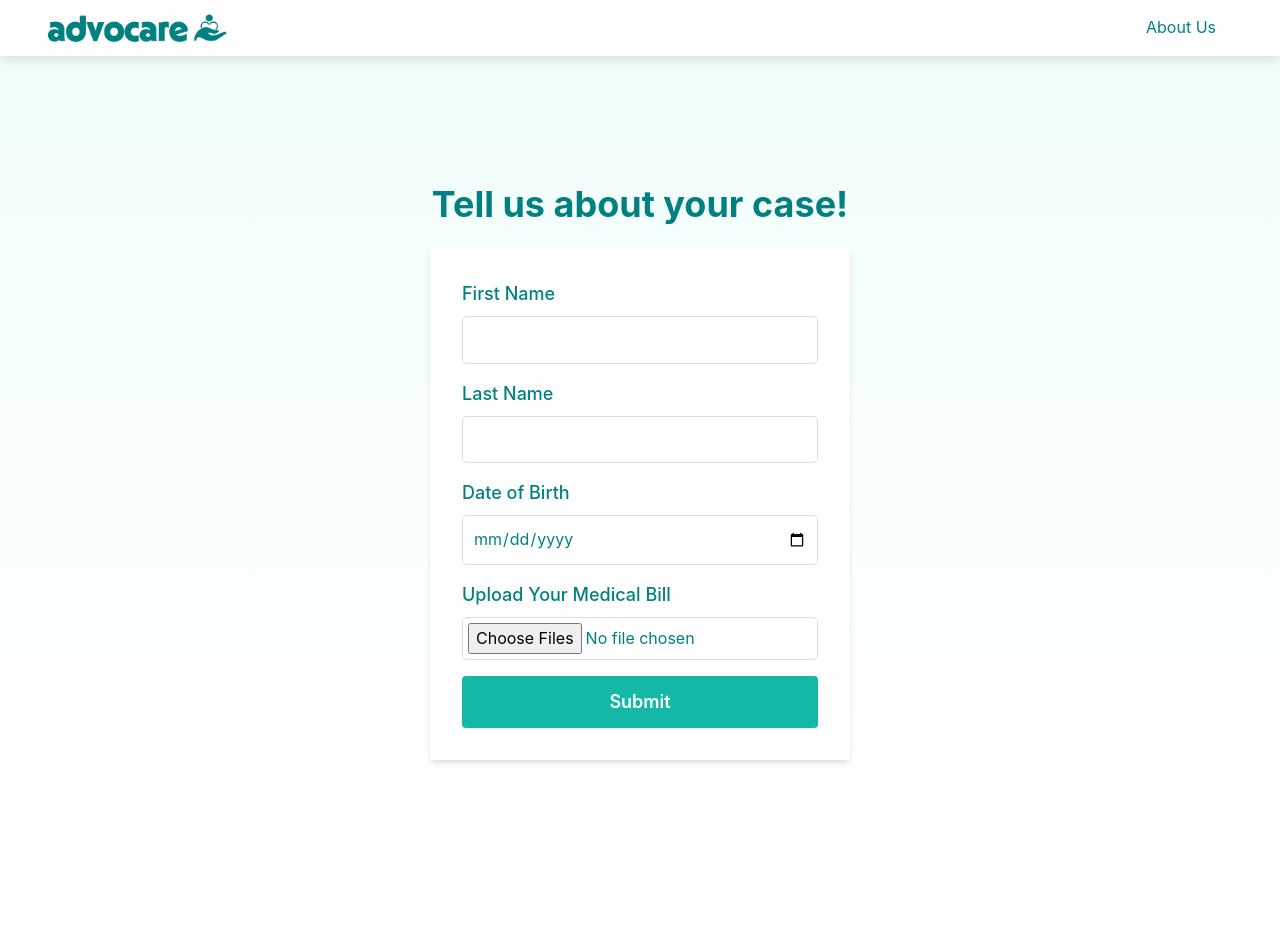
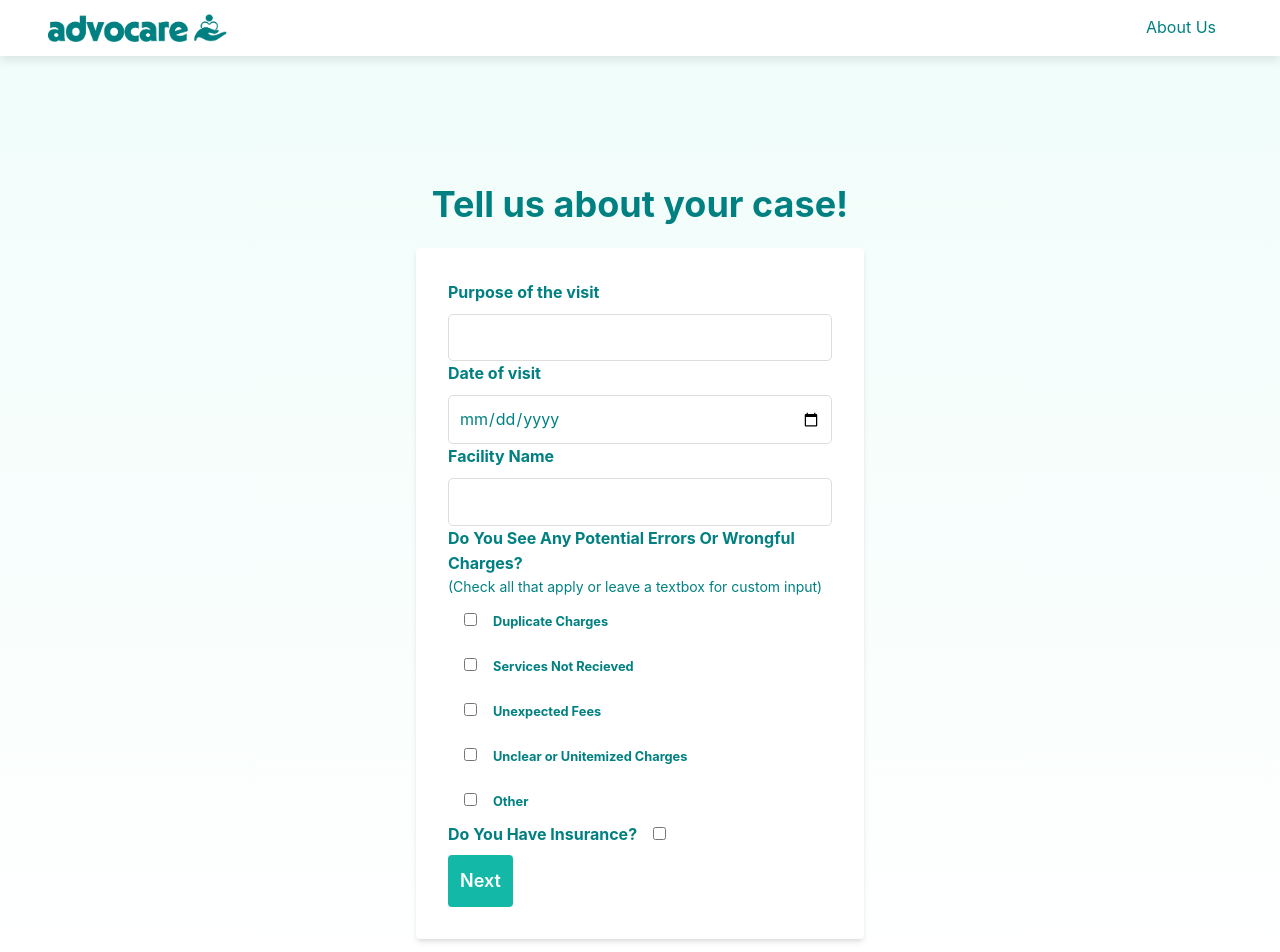
Before and after one commit to min-kim123/advocare, a Next.js app: page /form in a window 1280 px wide. Shown: the top 952 px of the page. Before the commit the page ends 856 px from the top, so only its background shows below. Built offline with nearby package versions, Linux system fonts and the light colour scheme.

Commit message:
visit quesitonnaire

```diff
--- a/src/app/testform/page.jsx
+++ /dev/null
@@ -1,7 +0,0 @@
-'use client'
-import VisitQuestionnaire from '@/src/components/VisitQuestionnaire.tsx';
-
-
-export default function Page() {
-  return <VisitQuestionnaire />;
-}
--- a/src/components/UploadInfo.tsx
+++ b/src/components/UploadInfo.tsx
@@ -3,12 +3,28 @@ import React, { useState, useEffect } from "react";
 import { useRouter } from "next/navigation";
 import { useAnalysis } from "../lib/context/AnalysisContext";
 import "./UploadInfo.css"
+import "./visitquestionnaire.css"
 
 export default function UploadInfo() {
   const [loading, setLoading] = useState(false);
   const [error, setError] = useState<string | null>(null);
   const router = useRouter();
   const { setAnalysisResult } = useAnalysis();
+  const [otherChecked, setOtherChecked] = useState(false);
+  const [insuranceChecked, setInsuranceChecked] = useState(false);
+  const [formSwitch, switchForm] = useState(false);
+
+  const handleCheckboxChange = (e: React.ChangeEvent<HTMLInputElement>) => {
+    setOtherChecked(e.target.checked);
+  }
+
+  const handleInsuranceChange = (e: React.ChangeEvent<HTMLInputElement>) => {
+    setInsuranceChecked(e.target.checked);
+  }
+
+  const handleSwitchForm = () => {
+    switchForm(true);
+  }
 
   useEffect(() => {
     let container = document.getElementById("form-container");
@@ -74,6 +90,7 @@ export default function UploadInfo() {
   };
 
   return (
+
     <div className="pt-32 flex flex-col items-center min-h-screen bg-gradient-to-b from-teal-50 to-white py-8">
       <div id="form-container">
         <h1 className="text-4xl font-bold mb-6 text-center">
@@ -83,12 +100,141 @@ export default function UploadInfo() {
           onSubmit={handleSubmit}
           className="bg-white p-8 rounded shadow-md w-full max-w-md flex flex-col gap-4"
         >
+        <div className={formSwitch ? "hidden" : ""}>
+          <div>
+            <label>
+              Purpose of the visit
+            </label>
+            <input
+              type="text"
+              name="visit-purpose"
+              id="visit-purpose"
+              className="w-full border border-gray-300 p-2 rounded"
+              required
+            />
+          </div>
+          <div>
+            <label>
+              Date of visit
+            </label>
+            <input
+              type="date"
+              name="visit-date"
+              id="visit-date"
+              required
+            />
+          </div>
+          <div>
+            <label>
+              Facility Name
+            </label>
+            <input
+              type="text"
+              name="facility-name"
+              id="facility-name"
+              required
+            />
+          </div>
+          <div>
+            <p className="font-bold">
+              Do You See Any Potential Errors Or Wrongful Charges?
+            </p>
+            <p className="text-sm">
+              (Check all that apply or leave a textbox for custom input)
+            </p>
+            <div className="text-[0.8rem]">
+              <div className="form-checkbox">
+                <label>
+                  Duplicate Charges
+                </label>
+                <input
+                  type="checkbox"
+                  value="duplicate charges"
+                />
+              </div>
+              <div className="form-checkbox">
+                <label>
+                  Services Not Recieved
+                </label>
+                <input
+                  type="checkbox"
+                  name="Services Not Recieved"
+                  value="services not recieved"
+                />
+              </div>
+              <div className="form-checkbox">
+                <label>
+                  Unexpected Fees
+                </label>
+                <input
+                  type="checkbox"
+                  name="Unexpected Fees"
+                  value="unexpected fees"
+                />
+              </div>
+              <div className="form-checkbox">
+                <label>
+                  Unclear or Unitemized Charges
+                </label>
+                <input
+                  type="checkbox"
+                  name="Unclear or Unitemized Charges"
+                  value="unclear or unitemized charges"
+                />
+              </div>
+              <div className="form-checkbox">
+                <label>
+                  Other
+                </label>
+                <input
+                  className="other-checkbox"
+                  type="checkbox"
+                  name="Other"
+                  value="other"
+                  onChange={handleCheckboxChange}
+                />
+              </div>
+              <div className="w-[90%] ml-auto mr-auto">
+              {otherChecked ? (
+                <input type="text"/>
+              ) :
+                (null)
+              }
+              </div>
+            </div>
+          </div>
+          <div className="flex items-baseline">
+            <label className="mr-[1rem]">Do You Have Insurance?</label>
+            <input
+              type="checkbox"
+              onChange={handleInsuranceChange}
+            />
+          </div>
+          {insuranceChecked ? (
+            <div>
+              <label>
+                Insurance Name
+              </label>
+              <input type="text"/>
+            </div>
+          ) :
+            (null)
+          }
+          <button
+            className="bg-teal-500 text-white p-3 rounded text-lg font-semibold hover:bg-teal-600 disabled:bg-gray-400"
+            onClick={handleSwitchForm}
+          >
+            Next
+          </button>
+        </div>
+        <div className={formSwitch ? "" : "hidden"}>
           <div>
               <label htmlFor="first-name" className="block mb-2 text-lg font-medium">
                 First Name
               </label>
               <input
                 type="text"
+                name="first-name"
                 id="first-name"
                 className="w-full border border-gray-300 p-2 rounded"
                 required
@@ -100,6 +246,7 @@ export default function UploadInfo() {
               </label>
               <input
                 type="text"
+                name="last-name"
                 id="last-name"
                 className="w-full border border-gray-300 p-2 rounded"
                 required
@@ -111,6 +258,7 @@ export default function UploadInfo() {
               </label>
               <input
                 type="date"
+                name="dob"
                 id="date-of-birth"
                 className="w-full border border-gray-300 p-2 rounded"
                 required
@@ -143,6 +291,7 @@ export default function UploadInfo() {
               )}
             </button>
             {error && <p className="text-red-500 text-center">{error}</p>}
+          </div>
         </form>
       </div>
       <img id="loading-anim" className={`absolute m-[auto] ${loading ? "" : "form-hide"}`} src="loading.svg" />
--- a/src/components/VisitQuestionnaire.tsx
+++ /dev/null
@@ -1,175 +0,0 @@
-'use client';
-import React, { useState, useEffect } from "react";
-import { useRouter } from "next/navigation";
-import { useAnalysis } from "../lib/context/AnalysisContext";
-import "./visitquestionnaire.css";
-
-export default function VisitQuestionnaire() {
-  const [loading, setLoading] = useState(false);
-  const [error, setError] = useState<string | null>(null);
-  const [otherChecked, setOtherChecked] = useState(false);
-  const [insuranceChecked, setInsuranceChecked] = useState(false);
-
-  const handleCheckboxChange = (e: React.ChangeEvent<HTMLInputElement>) => {
-    setOtherChecked(e.target.checked);
-  }
-
-  const handleInsuranceChange = (e: React.ChangeEvent<HTMLInputElement>) => {
-    setInsuranceChecked(e.target.checked);
-  }
-
-  useEffect(() => {
-    let container = document.getElementById("form-container");
-    if (container) {
-      if (loading) {
-        container.classList.add("form-hide");
-      } else {
-        container.classList.remove("form-hide");
-      }
-    }
-  }, [loading]);
-
-  const handleSubmit = async (e: React.FormEvent) => {
-    e.preventDefault();
-
-    const formData = new FormData();
-  }
-
-  return (
-    <div className="pt-32 flex flex-col items-center min-h-screen bg-gradient-to-b from-teal-50 to-white py-8">
-      <div className="form-container bg-white"></div>
-      <h1 className="text-4xl font-bold mb-6 text-center">
-          Tell us about your case!
-      </h1>
-      <form
-          onSubmit={handleSubmit}
-          className="bg-white p-8 rounded shadow-md w-full max-w-md flex flex-col gap-4"
-        >
-          <div>
-            <label>
-              Purpose of the visit
-            </label>
-            <input
-              type="text"
-              id="visit-purpose"
-              className="w-full border border-gray-300 p-2 rounded"
-              required
-            />
-          </div>
-          <div>
-            <label>
-              Date of visit
-            </label>
-            <input
-              type="date"
-              id="visit-date"
-              required
-            />
-          </div>
-          <div>
-            <label>
-              Facility Name
-            </label>
-            <input
-              type="text"
-              id="visit-purpose"
-              required
-            />
-          </div>
-          <div>
-            <p className="font-bold">
-              Do You See Any Potential Errors Or Wrongful Charges?
-            </p>
-            <p className="text-sm">
-              (Check all that apply or leave a textbox for custom input)
-            </p>
-            <div className="text-[0.8rem]">
-              <div className="form-checkbox">
-                <label>
-                  Duplicate Charges
-                </label>
-                <input
-                  type="checkbox"
-                  name="Duplicate Charges"
-                  value="duplicate charges"
-                />
-              </div>
-              <div className="form-checkbox">
-                <label>
-                  Services Not Recieved
-                </label>
-                <input
-                  type="checkbox"
-                  name="Services Not Recieved"
-                  value="services not recieved"
-                />
-              </div>
-              <div className="form-checkbox">
-                <label>
-                  Unexpected Fees
-                </label>
-                <input
-                  type="checkbox"
-                  name="Unexpected Fees"
-                  value="unexpected fees"
-                />
-              </div>
-              <div className="form-checkbox">
-                <label>
-                  Unclear or Unitemized Charges
-                </label>
-                <input
-                  type="checkbox"
-                  name="Unclear or Unitemized Charges"
-                  value="unclear or unitemized charges"
-                />
-              </div>
-              <div className="form-checkbox">
-                <label>
-                  Other
-                </label>
-                <input
-                  className="other-checkbox"
-                  type="checkbox"
-                  name="Other"
-                  value="other"
-                  onChange={handleCheckboxChange}
-                />
-              </div>
-              <div className="w-[90%] ml-auto mr-auto">
-              {otherChecked ? (
-                <input type="text"/>
-              ) :
-                (null)
-              }
-              </div>
-            </div>
-          </div>
-          <div className="flex items-baseline">
-            <label className="mr-[1rem]">Do You Have Insurance?</label>
-            <input
-              type="checkbox"
-              onChange={handleInsuranceChange}
-            />
-          </div>
-          {insuranceChecked ? (
-            <div>
-              <label>
-                Insurance Name
-              </label>
-              <input type="text"/>
-            </div>
-          ) :
-            (null)
-          }
-          <button
-            type="submit"
-            className="bg-teal-500 text-white p-3 rounded text-lg font-semibold hover:bg-teal-600 disabled:bg-gray-400"
-            disabled={loading}
-          >
-            Submit
-          </button>
-        </form>
-    </div>
-  );
-}
```
Lines whose indentation alone changed are shown as unchanged.
